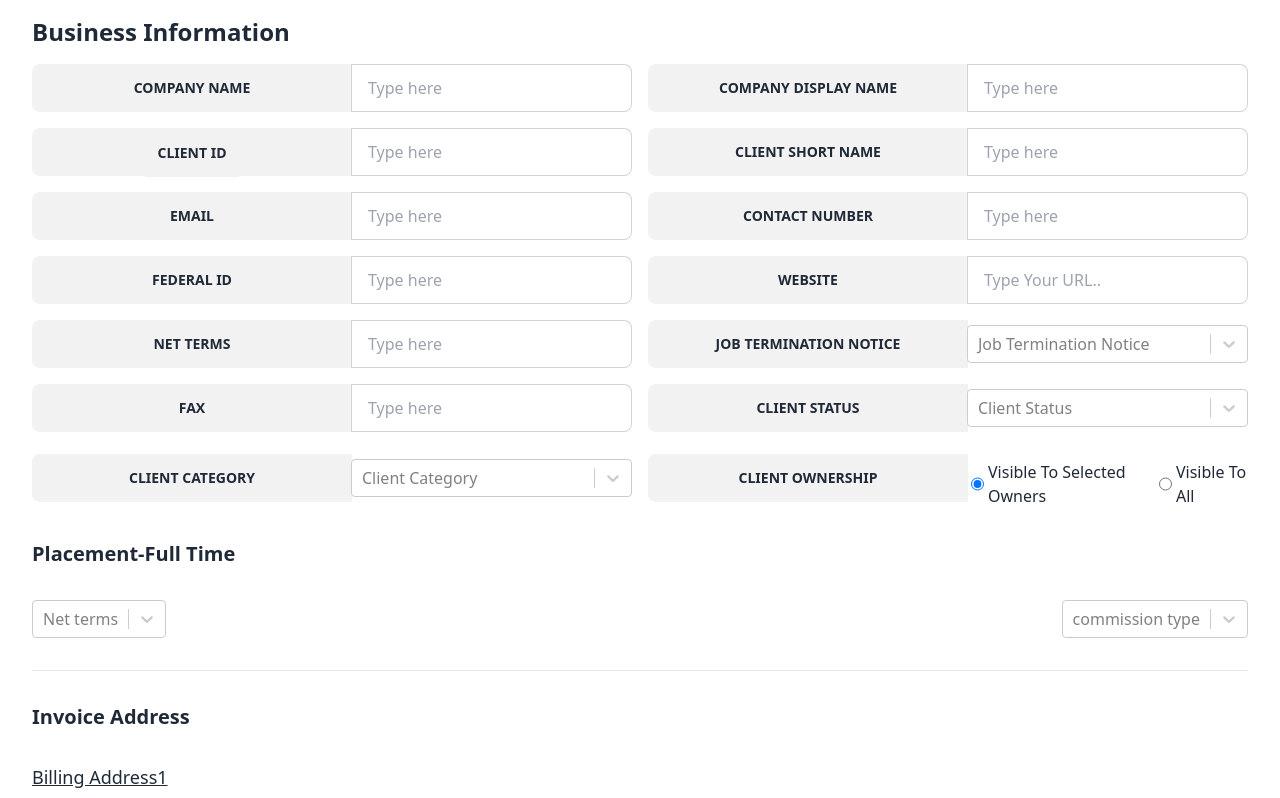
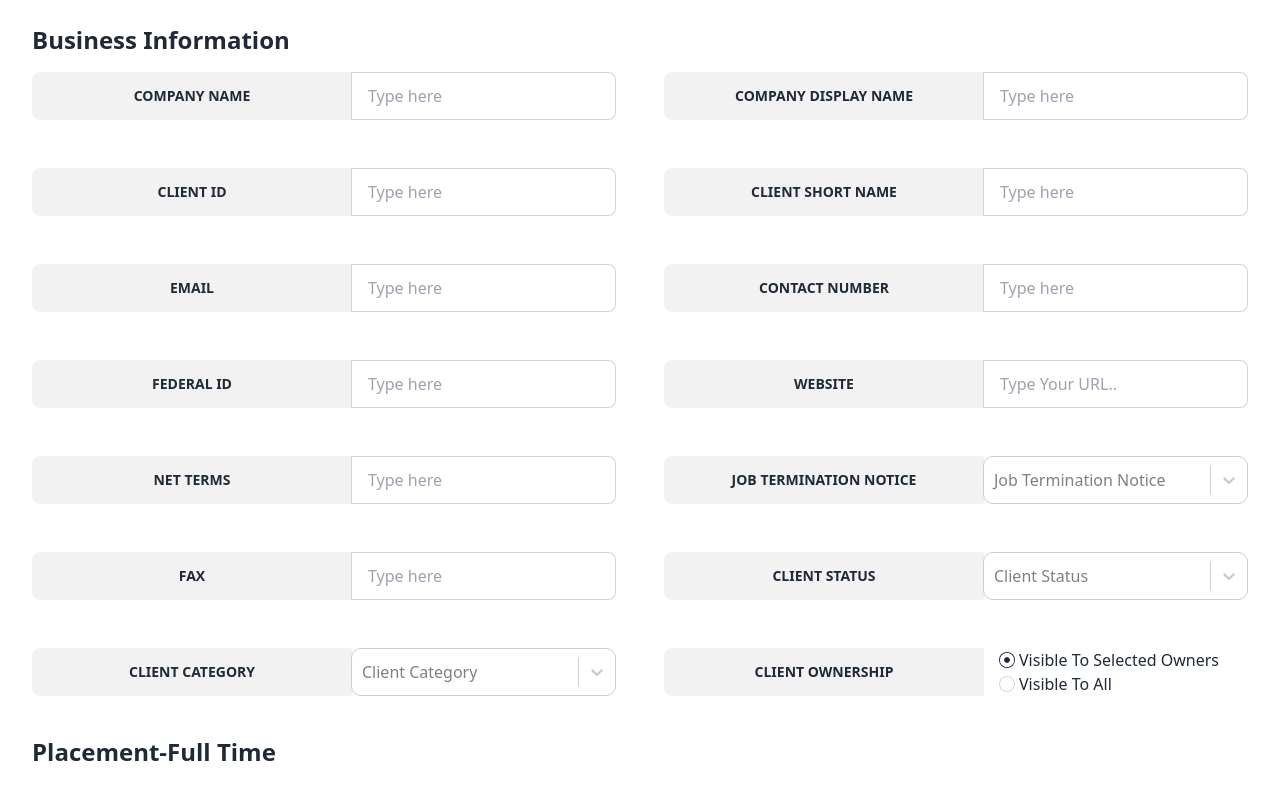
Before and after one commit to zen-time/zen-time-potato, a Next.js app: page / in a window 1280 px wide. Shown: the top 798 px of the page. Built offline with nearby package versions, Linux system fonts and the light colour scheme.

Commit message:
restyled and restructured business info component

```diff
--- a/components/inputs/billing-address/BillingAddressInputComponent.js
+++ b/components/inputs/billing-address/BillingAddressInputComponent.js
@@ -14,7 +14,7 @@ const BillingAddressInputComponent = () => {
   return (
     <article className="px-8 py-4">
       <section>
-        <h2 className="text-xl font-semibold mb-6 pb-2 ">
+        <h2 className="text-2xl font-semibold mb-6 pb-2 ">
           Placement-Full Time
         </h2>
 
--- a/components/inputs/business-information/BusinessInfoInputComponent.js
+++ b/components/inputs/business-information/BusinessInfoInputComponent.js
@@ -3,6 +3,7 @@
 import Select from "react-select";
 
 const BussinessInfoInputComponent = () => {
+  //select element options
   const jobTerminationNoticeOptions = [
     { value: "aaa", label: "aaa" },
     { value: "bbb", label: "bbb" },
@@ -20,19 +21,39 @@ const BussinessInfoInputComponent = () => {
     { value: "ccc", label: "ccc" },
   ];
 
+  // select element custom styles
+  const customStyles = {
+    control: (base) => ({
+      ...base,
+      height: 48,
+      minHeight: 48,
+      borderRadius: 10,
+    }),
+  };
+  // select element custom theme
+  const theme = (theme) => ({
+    ...theme,
+    borderRadius: 0,
+    colors: {
+      ...theme.colors,
+      primary25: "lightgray",
+      primary: "gray",
+    },
+  });
+
   return (
-    <article className="px-8 py-4">
+    <article className="px-8 py-6">
       <h2 className="text-2xl font-semibold mb-2 pb-2">Business Information</h2>
-      <div className="grid grid-cols-2 gap-4">
+      <div className="grid grid-cols-2 gap-12">
         <div className="join">
           <label
-            htmlFor=""
-            className="join-item btn label-text w-full max-w-xs"
+            htmlFor="company-name"
+            className="join-item btn label-text w-full  max-w-xs"
           >
             <span>Company Name</span>
           </label>
           <input
-            id=""
+            id="company-name"
             type="text"
             placeholder="Type here"
             className="input input-bordered join-item w-full max-w-xs"
@@ -40,13 +61,13 @@ const BussinessInfoInputComponent = () => {
         </div>
         <div className="join">
           <label
-            htmlFor=""
+            htmlFor="company-display-name"
             className="join-item btn label-text w-full max-w-xs"
           >
             <span>Company Display Name</span>
           </label>
           <input
-            id=""
+            id="company-display-name"
             type="text"
             placeholder="Type here"
             className="input input-bordered join-item w-full max-w-xs"
@@ -54,13 +75,13 @@ const BussinessInfoInputComponent = () => {
         </div>
         <div className="join">
           <label
-            htmlFor=""
+            htmlFor="client-id"
             className="join-item btn label-text w-full max-w-xs"
           >
-            <span className="btn label-text ">Client ID</span>
+            <span>Client ID</span>
           </label>
           <input
-            id=""
+            id="client-id"
             type="email"
             placeholder="Type here"
             className="input input-bordered join-item w-full max-w-xs"
@@ -68,13 +89,13 @@ const BussinessInfoInputComponent = () => {
         </div>
         <div className="join">
           <label
-            htmlFor=""
+            htmlFor="client-short-name"
             className="join-item btn label-text w-full max-w-xs"
           >
             <span>Client Short Name</span>
           </label>
           <input
-            id=""
+            id="client-short-name"
             type="text"
             placeholder="Type here"
             className="input input-bordered join-item w-full max-w-xs"
@@ -82,13 +103,13 @@ const BussinessInfoInputComponent = () => {
         </div>
         <div className="join">
           <label
-            htmlFor=""
+            htmlFor="email"
             className="join-item btn label-text w-full max-w-xs"
           >
             <span>Email</span>
           </label>
           <input
-            id=""
+            id="email"
             type="text"
             placeholder="Type here"
             className="input input-bordered join-item w-full max-w-xs"
@@ -96,13 +117,13 @@ const BussinessInfoInputComponent = () => {
         </div>
         <div className="join">
           <label
-            htmlFor=""
+            htmlFor="contact-number"
             className="join-item btn label-text w-full max-w-xs"
           >
             <span>Contact Number</span>
           </label>
           <input
-            id=""
+            id="contact-number"
             type="text"
             placeholder="Type here"
             className="input input-bordered join-item w-full max-w-xs"
@@ -110,13 +131,13 @@ const BussinessInfoInputComponent = () => {
         </div>
         <div className="join">
           <label
-            htmlFor=""
+            htmlFor="federal-id"
             className="join-item btn label-text w-full max-w-xs"
           >
             <span>Federal ID</span>
           </label>
           <input
-            id=""
+            id="federal-id"
             type="text"
             placeholder="Type here"
             className="input input-bordered join-item w-full max-w-xs"
@@ -124,12 +145,13 @@ const BussinessInfoInputComponent = () => {
         </div>
         <div className="join">
           <label
-            htmlFor=""
+            htmlFor="website"
             className="join-item btn label-text w-full max-w-xs"
           >
             <span>Website</span>
           </label>
           <input
+            id="website"
             type="url"
             name="client-ownership"
             className="input input-bordered join-item w-full max-w-xs"
@@ -138,13 +160,13 @@ const BussinessInfoInputComponent = () => {
         </div>
         <div className="join">
           <label
-            htmlFor=""
+            htmlFor="net-terms"
             className="join-item btn label-text w-full max-w-xs"
           >
             <span>Net Terms</span>
           </label>
           <input
-            id=""
+            id="net-terms"
             type="text"
             placeholder="Type here"
             className="input input-bordered join-item w-full max-w-xs"
@@ -152,28 +174,31 @@ const BussinessInfoInputComponent = () => {
         </div>
         <div className="join flex items-center">
           <label
-            htmlFor=""
+            htmlFor="job-termination-notice"
             className="join-item btn label-text w-full max-w-xs"
           >
             <span>Job Termination Notice</span>
           </label>
 
           <Select
-            className="join-item w-full max-w-xs"
+            id="job-termination-notice"
+            className="join-item w-full max-w-xs "
             options={jobTerminationNoticeOptions}
             placeholder={"Job Termination Notice"}
             isSearchable={true}
+            styles={customStyles}
+            theme={theme}
           />
         </div>
         <div className="join">
           <label
-            htmlFor=""
+            htmlFor="fax"
             className="join-item btn label-text w-full max-w-xs"
           >
             <span>Fax</span>
           </label>
           <input
-            id=""
+            id="fax"
             type="text"
             placeholder="Type here"
             className="input input-bordered join-item w-full max-w-xs"
@@ -181,62 +206,66 @@ const BussinessInfoInputComponent = () => {
         </div>
         <div className="join flex items-center">
           <label
-            htmlFor=""
+            htmlFor="client-status"
             className="join-item btn label-text w-full max-w-xs"
           >
             <span>Client Status</span>
           </label>
 
           <Select
+            id="client-status"
             className="join-item w-full max-w-xs"
             options={clientStatusOptions}
             placeholder={"Client Status"}
             isSearchable={true}
+            styles={customStyles}
+            theme={theme}
           />
         </div>
         <div className="join flex items-center">
           <label
-            htmlFor=""
+            htmlFor="client-category"
             className="join-item btn label-text w-full max-w-xs"
           >
             <span>Client Category</span>
           </label>
 
           <Select
+            id="client-category"
             className="join-item w-full max-w-xs"
             options={clientCategoryOptions}
             placeholder={"Client Category"}
             isSearchable={true}
+            styles={customStyles}
+            theme={theme}
           />
         </div>
-        <div className="join flex items-center gap-1">
+        <div className="join flex items-center gap-4">
           <label
             htmlFor="client-ownership"
             className="join-item btn label-text w-full max-w-xs"
           >
             <span>Client Ownership</span>
           </label>
-          <div className="flex flex-col md:flex-row w-96 md:gap-3 lg:gap-3 xl:gap-3 join-item">
-            <div className="mt-3 flex gap-1">
+          <div className="join-item w-full max-w-xs ">
+            <div className=" flex items-center gap-1">
               <input
                 id="client-ownership"
                 type="radio"
                 name="client-ownership"
+                className="radio w-4 h-4"
                 checked
               />
-              <span className="text-[0.8rem]  md:text-[1rem] lg:text-[1rem] xl:text-[1rem] ">
-                Visible To Selected Owners
-              </span>
+              <span className=" ">Visible To Selected Owners</span>
             </div>
-            <div className="mt-3 flex flex-row gap-1">
+            <div className=" flex items-center gap-1">
               <input
                 id="client-ownership"
                 type="radio"
                 name="client-ownership"
+                className="radio w-4 h-4"
               />
-              <span className="text-[0.8rem]  md:text-[1rem] lg:text-[1rem] xl:text-[1rem]">
-                Visible To All
-              </span>
+              <span className=" ">Visible To All</span>
             </div>
           </div>
         </div>
```
